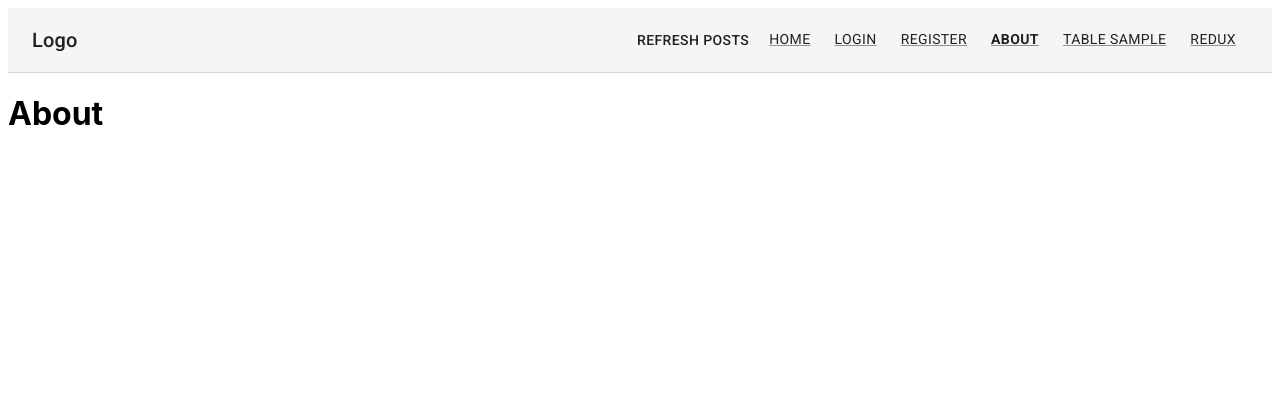
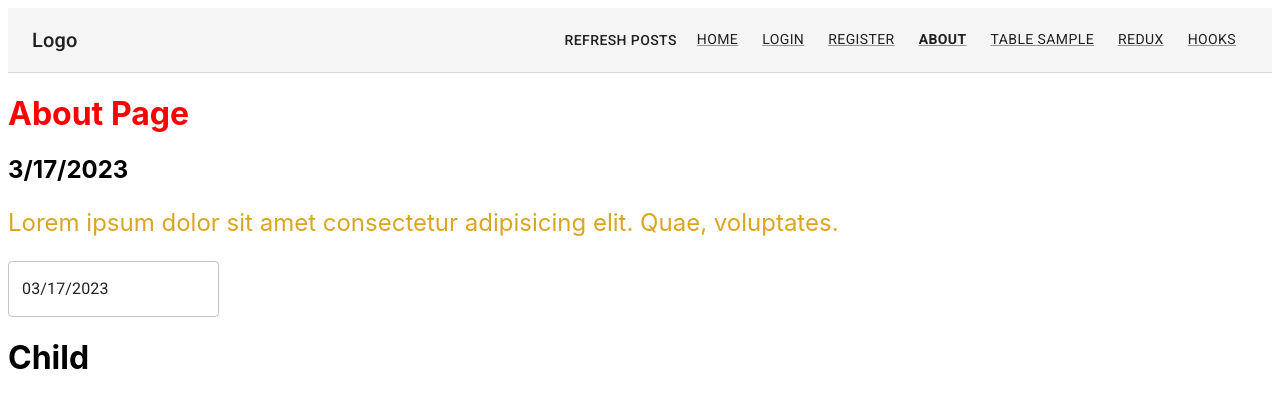
Before and after one commit to sriram10/mern-course-mar-2023, a React (Create React App) app: page /about in a window 1280 px wide. Shown: the top 408 px of the page. Built offline with nearby package versions, Linux system fonts and the light colour scheme.

Commit message:
feat(hooks): react hooks and date picker

```diff
--- a/package.json
+++ b/package.json
@@ -7,9 +7,11 @@
     "@emotion/styled": "^11.10.6",
     "@mui/icons-material": "^5.11.11",
     "@mui/material": "^5.11.13",
+    "@mui/x-date-pickers": "^6.0.3",
     "@reduxjs/toolkit": "^1.9.3",
     "@tanstack/react-query": "^4.28.0",
     "axios": "^1.3.4",
+    "date-fns": "^2.29.3",
     "formik": "^2.2.9",
     "prop-types": "^15.8.1",
     "react": "^18.2.0",
--- a/src/App.js
+++ b/src/App.js
@@ -4,6 +4,8 @@ import {
   Routes,
   BrowserRouter,
 } from 'react-router-dom';
+import { LocalizationProvider } from '@mui/x-date-pickers';
+import { AdapterDateFns } from '@mui/x-date-pickers/AdapterDateFns'
 import {
   QueryClientProvider,
 } from '@tanstack/react-query'
@@ -16,6 +18,8 @@ import Home from './blog/pages/home';
 import queryClient from './services/queryClient';
 import TableSection from './day3/TableSection';
 import ReduxSample from './redux';
+import HooksExample from './hooksSample';
+import About from './blog/pages/about';
 
 const theme = createTheme();
 
@@ -41,6 +45,7 @@ function App() {
   return (
     <ThemeProvider theme={theme}>
       <QueryClientProvider client={queryClient}>
+        <LocalizationProvider dateAdapter={AdapterDateFns}>
           <BrowserRouter>
             <Navigation />
             <Routes>
@@ -48,14 +53,16 @@ function App() {
                 <Route index element={<Home />} />
                 <Route path="login" element={<SignIn />} />
                 <Route path="signup" element={<SignUp />} />
-              <Route path="about" element={<h1>About</h1>} />
+                <Route path="about" element={<About />} />
                 <Route path="table" element={<TableSection />} />
                 <Route path="401" element={<h1>Unauthorized access</h1>} />
                 <Route path="redux" element={<ReduxSample />} />
+                <Route path="hooks" element={<HooksExample />} />
                 <Route path="*" element={<h1>404 Not Found</h1>} />
               </Route>
             </Routes>
           </BrowserRouter>
+        </LocalizationProvider>
       </QueryClientProvider>
     </ThemeProvider>
   )
--- /dev/null
+++ b/src/blog/pageStyles/about.module.css
@@ -0,0 +1,9 @@
+.title {
+  font-size: 2rem;
+  color: red;
+}
+
+.content {
+  font-size: 1.5rem;
+  color: goldenrod;
+}
--- /dev/null
+++ b/src/blog/pages/about.js
@@ -0,0 +1,32 @@
+import styles from '../pageStyles/about.module.css';
+import { DatePicker } from '@mui/x-date-pickers';
+import { useState } from 'react';
+
+const About = () => {
+  const [date, setDate] = useState(new Date());
+  return (
+    <div>
+      <h1 className={styles.title}>About Page</h1>
+      <h2>{date?.toLocaleDateString()}</h2>
+      <p className={styles.content}>
+        Lorem ipsum dolor sit amet consectetur adipisicing elit. Quae,
+        voluptates.
+      </p>
+      <DatePicker
+        value={date}
+        onChange={(newValue) => {
+          console.log(newValue);
+          setDate(newValue);
+        }}
+      />
+      <ChildComp />
+    </div>
+  )
+}
+const ChildComp = () => {
+  return (
+    <h1 className='title'>Child</h1>
+  )
+}
+
+export default About;
--- a/src/components/Navigation.js
+++ b/src/components/Navigation.js
@@ -44,6 +44,7 @@ function Navigation() {
           <NavBarLink to="/about" text="About" />
           <NavBarLink to="/table" text="Table Sample" />
           <NavBarLink to="/redux" text="Redux" />
+          <NavBarLink to="/hooks" text="Hooks" />
         </nav>
         {/* <Button variant="outlined" sx={{ my: 1, mx: 1.5 }}>
           Sign In
--- /dev/null
+++ b/src/hooksSample/index.js
@@ -0,0 +1,39 @@
+import { useCallback, useState, useMemo } from "react"
+
+const HooksExample = () => {
+  const [data, setData] = useState(1);
+  const [count, setCount] = useState(0);
+
+  const onChange = () => {
+    setData(data+1)
+  }
+
+  const handleCount = () => {
+    setCount(count+1)
+  }
+
+  const add = useCallback(() => {
+    console.log('Count Value', count)
+  }, [count])
+
+  const sumAllNumbersTillOneBillion = useMemo(() => {
+    console.log('Calculating Sum...', count)
+    let sum = 0;
+    for (let i = 1; i <= 100000000; i++) {
+      sum += i;
+    }
+    console.log('Sum Value:', sum)
+    return sum;
+  }, [count])
+
+  return (
+    <div>
+      <h1>Hooks Sample: {data} {sumAllNumbersTillOneBillion}</h1>
+      <button onClick={onChange}>Update Value</button>
+      <button onClick={handleCount}>Inc Count</button>
+      <button onClick={add}>Show Add Content</button>
+    </div>
+  )
+}
+
+export default HooksExample;
--- a/src/redux/counterSlice.js
+++ b/src/redux/counterSlice.js
@@ -7,7 +7,7 @@ const counterSlice = createSlice({
   },
   reducers: {
     increment: (state, action) => {
-      state.count += action.step || 1
+      state.count += action.payload || 1
     },
     decrement: (state, action) => {
       state.count -= 1
--- a/src/redux/store.js
+++ b/src/redux/store.js
@@ -3,6 +3,12 @@
 import { configureStore } from '@reduxjs/toolkit'
 import counterSlice from './counterSlice';
 import todoSlice from './todoSlicer';
+
+/**
+ * Acts as a Global Store to the APP
+ *  - Todos
+ *  - Counter
+ */
 
 const store = configureStore({
   reducer: {
```
Also changed, not shown: 1 other file (tests, documents, lock files or other folders). Lines whose indentation alone changed are shown as unchanged.
